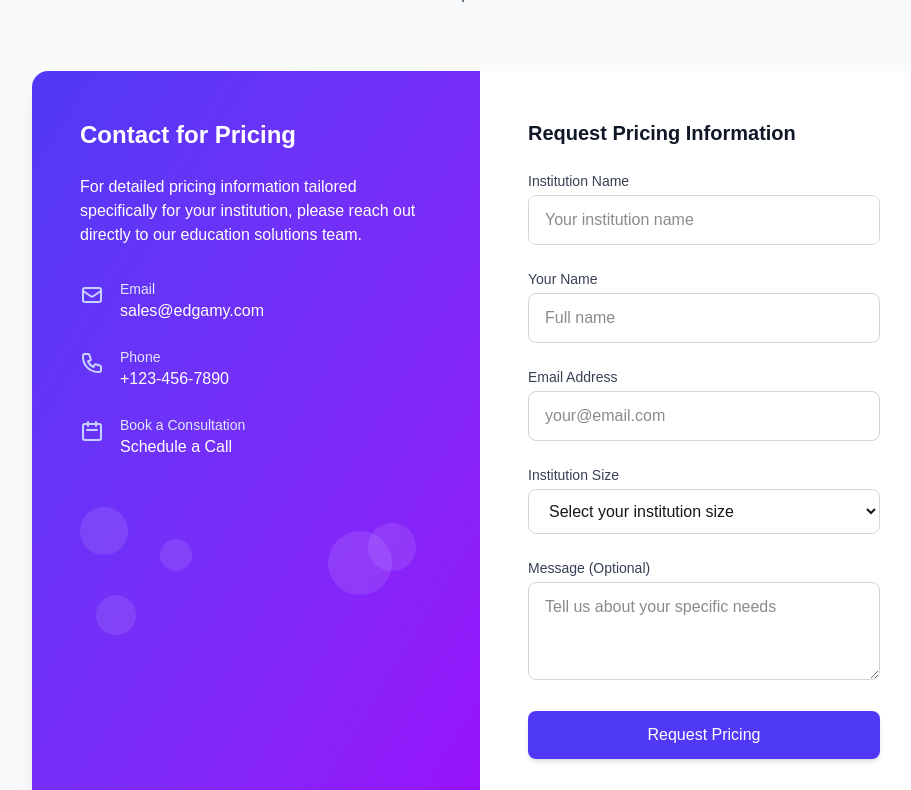
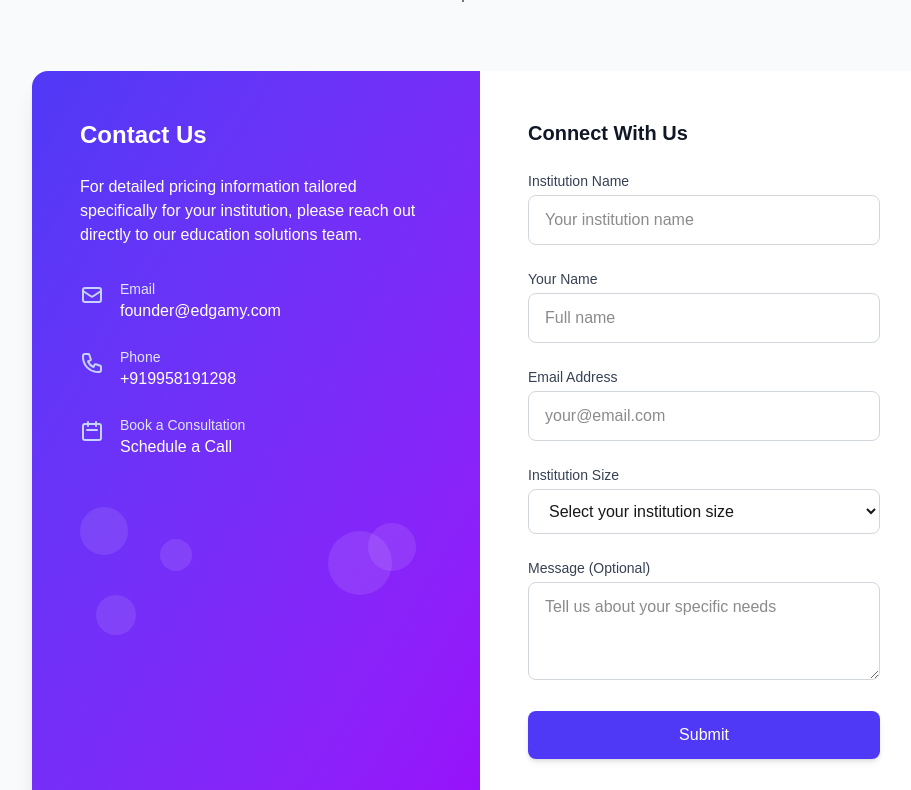
Before and after one commit to KingKeshav06/edgamy-main-website, a Next.js app: page / in a window 1280 px wide. Shown: the part 4006-4796 px from the top of the page, without its empty margins (160-1071 px from the left). Built offline with nearby package versions, Linux system fonts and the light colour scheme.

Commit message:
minor changes

```diff
--- a/app/components/header.tsx
+++ b/app/components/header.tsx
@@ -24,7 +24,7 @@ const navItems = [
   },
   {
     label: "Contact",
-    path: "#contact",
+    path: "#pricing",
     isCta: true,
   },
 ]
--- a/app/components/pricing.tsx
+++ b/app/components/pricing.tsx
@@ -24,7 +24,7 @@ const Pricing = () => {
             <div className="grid grid-cols-1 md:grid-cols-2">
               {/* Left Side: Contact Information */}
               <div className="p-8 md:p-12 bg-gradient-to-br from-indigo-600 to-purple-600 dark:from-indigo-700 dark:to-purple-700 text-white">
-                <h3 className="text-2xl font-bold mb-6">Contact for Pricing</h3>
+                <h3 className="text-2xl font-bold mb-6">Contact Us</h3>
                 <p className="mb-8">
                   For detailed pricing information tailored specifically for
                   your institution, please reach out directly to our education
@@ -55,10 +55,10 @@ const Pricing = () => {
                         Email
                       </p>
                       <a
-                        href="mailto:sales@edgamy.com"
+                        href="mailto: founder@edgamy.com"
                         className="text-white hover:text-indigo-100 transition-colors"
                       >
-                        sales@edgamy.com
+                        founder@edgamy.com
                       </a>
                     </div>
                   </div>
@@ -86,10 +86,10 @@ const Pricing = () => {
                         Phone
                       </p>
                       <a
-                        href="tel:+1234567890"
+                        href="tel:+919958191298"
                         className="text-white hover:text-indigo-100 transition-colors"
                       >
-                        +123-456-7890
+                        +919958191298
                       </a>
                     </div>
                   </div>
@@ -139,7 +139,7 @@ const Pricing = () => {
               {/* Right Side: Form */}
               <div className="p-8 md:p-12">
                 <h3 className="text-xl font-bold text-gray-900 dark:text-white mb-6">
-                  Request Pricing Information
+                  Connect With Us
                 </h3>
 
                 <form className="space-y-6">
@@ -251,7 +251,7 @@ const Pricing = () => {
                     type="submit"
                     className="w-full py-3 px-4 bg-indigo-600 hover:bg-indigo-700 text-white font-medium rounded-lg transition-colors shadow-md hover:shadow-lg focus:outline-none focus:ring-2 focus:ring-offset-2 focus:ring-indigo-500"
                   >
-                    Request Pricing
+                    Submit
                   </button>
                 </form>
               </div>
```
